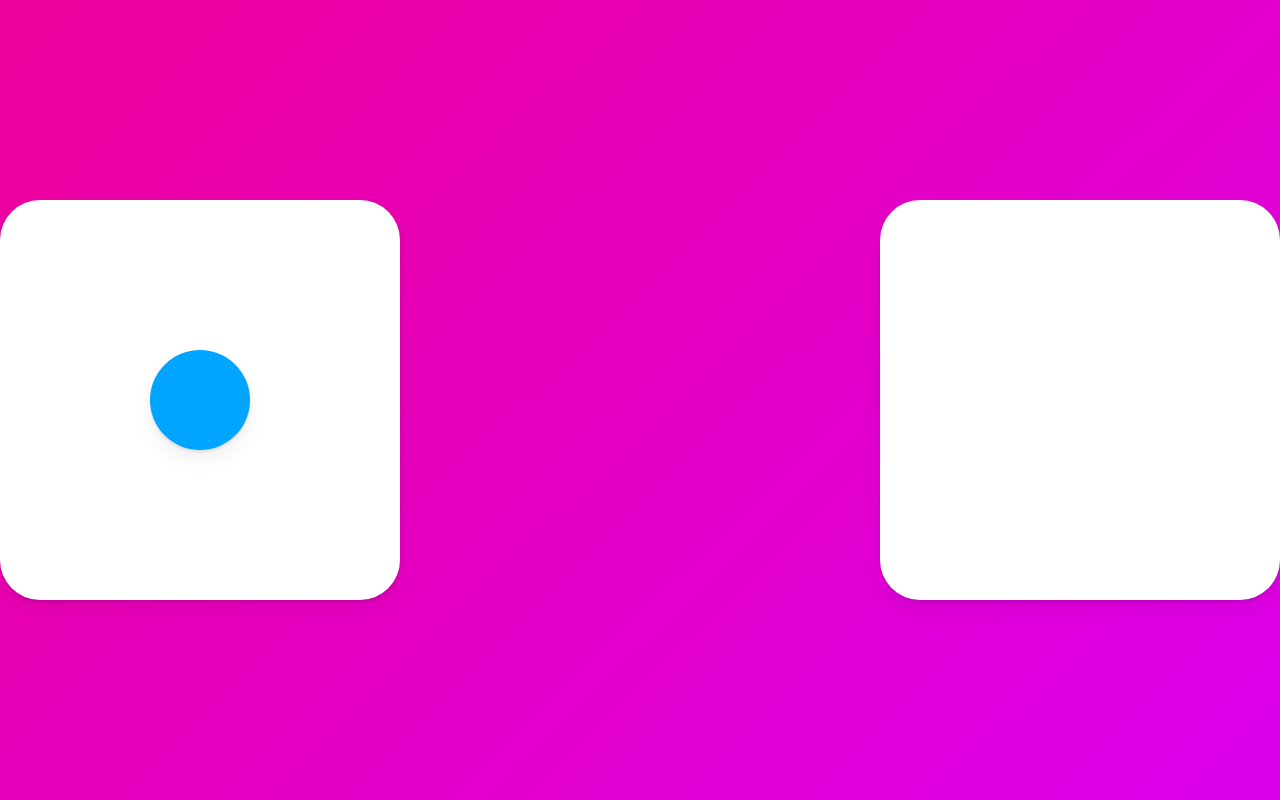
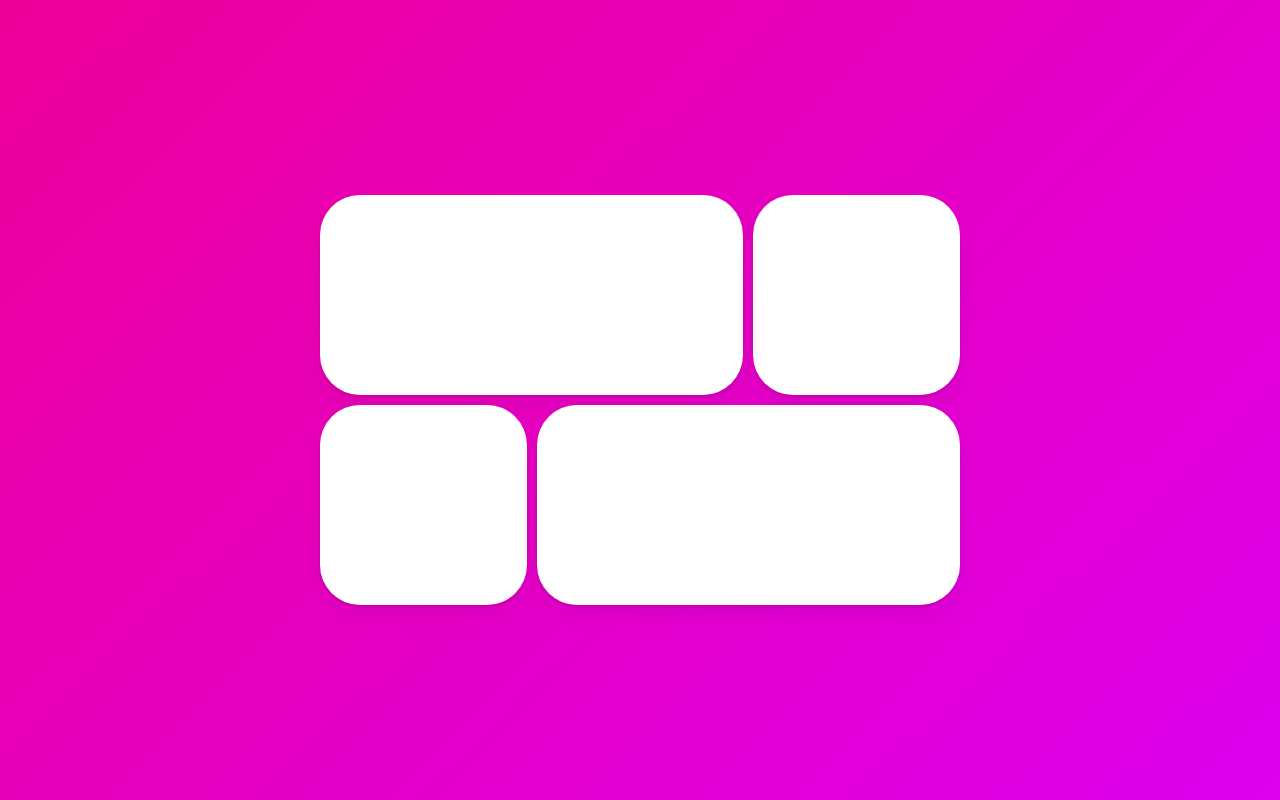
Before and after one commit to Novelier-Webbelier/react-animations, a React (Create React App) app: page / in a window 1280 px wide. Built offline with nearby package versions, Linux system fonts and the light colour scheme.

Commit message:
7.15 Final Project part One

```diff
--- a/src/App.tsx
+++ b/src/App.tsx
@@ -1,62 +1,94 @@
 import styled from "styled-components";
-import { motion } from "framer-motion";
+import { AnimatePresence, motion } from "framer-motion";
 import { useState } from "react";
 
-const Wrapper = styled(motion.div)`
+const Wrapper = styled.div`
   width: 100vw;
   height: 100vh;
   display: flex;
-  justify-content: space-between;
+  justify-content: space-around;
   align-items: center;
   background: linear-gradient(136deg, #e09, #d0e);
 `;
 
+const Grid = styled.div`
+  display: grid;
+  grid-template-columns: repeat(3, 1fr);
+  width: 50vw;
+  gap: 10px;
+
+  div:first-child,
+  div:last-child {
+    grid-column: span 2;
+  }
+`;
+
 const Box = styled(motion.div)`
-  width: 400px;
-  height: 400px;
+  height: 200px;
+  border-radius: 40px;
   background-color: rgba(255, 255, 255, 1);
-  border-radius: 40px;
   box-shadow: 0 2px 3px rgba(0, 0, 0, 0.1), 0 10px 20px rgba(0, 0, 0, 0.06);
+`;
+
+const Overlay = styled(motion.div)`
+  width: 100%;
+  height: 100%;
+  background-color: rgba(0, 0, 0, 0.7);
+  position: absolute;
   display: flex;
   justify-content: center;
   align-items: center;
 `;
 
-const Circle = styled(motion.div)`
-  background-color: #00a5ff;
-  width: 100px;
-  height: 100px;
-  border-radius: 50px;
-  box-shadow: 0 2px 3px rgba(0, 0, 0, 0.1), 0 10px 20px rgba(0, 0, 0, 0.06);
-`;
+const overlayVariants = {
+  initial: {
+    backgroundColor: "rgba(0, 0, 0, 0)",
+  },
+  animate: {
+    backgroundColor: "rgba(0, 0, 0, .7)",
+    transition: {
+      duration: 0.3,
+    },
+  },
+  exit: {
+    backgroundColor: "rgba(0, 0, 0, 0)",
+    transition: {
+      duration: 0.3,
+    },
+  },
+};
 
 function App() {
   const [clicked, setClicked] = useState(false);
-  const toggleClick = () => setClicked((prev) => !prev);
+
+  const toggle = () => setClicked((prev) => !prev);
 
   return (
-    <Wrapper onClick={toggleClick}>
-      <Box>
-        {!clicked ? (
-          <Circle
-            layoutId="circle"
-            style={{
-              borderRadius: 50,
-            }}
-          />
+    <Wrapper onClick={toggle}>
+      <Grid>
+        <Box layoutId="hello" />
+        <Box />
+        <Box />
+        <Box />
+      </Grid>
+      <AnimatePresence>
+        {clicked ? (
+          <Overlay
+            variants={overlayVariants}
+            initial="initial"
+            animate="animate"
+            exit="exit"
+          >
+            <Box
+              layoutId="hello"
+              style={{
+                width: "80%",
+                height: 380,
+              }}
+            />
+          </Overlay>
         ) : null}
-      </Box>
-      <Box>
-        {clicked ? (
-          <Circle
-            layoutId="circle"
-            style={{
-              borderRadius: 0,
-              scale: 2,
-            }}
-          />
-        ) : null}
-      </Box>
+      </AnimatePresence>
     </Wrapper>
   );
 }
```
